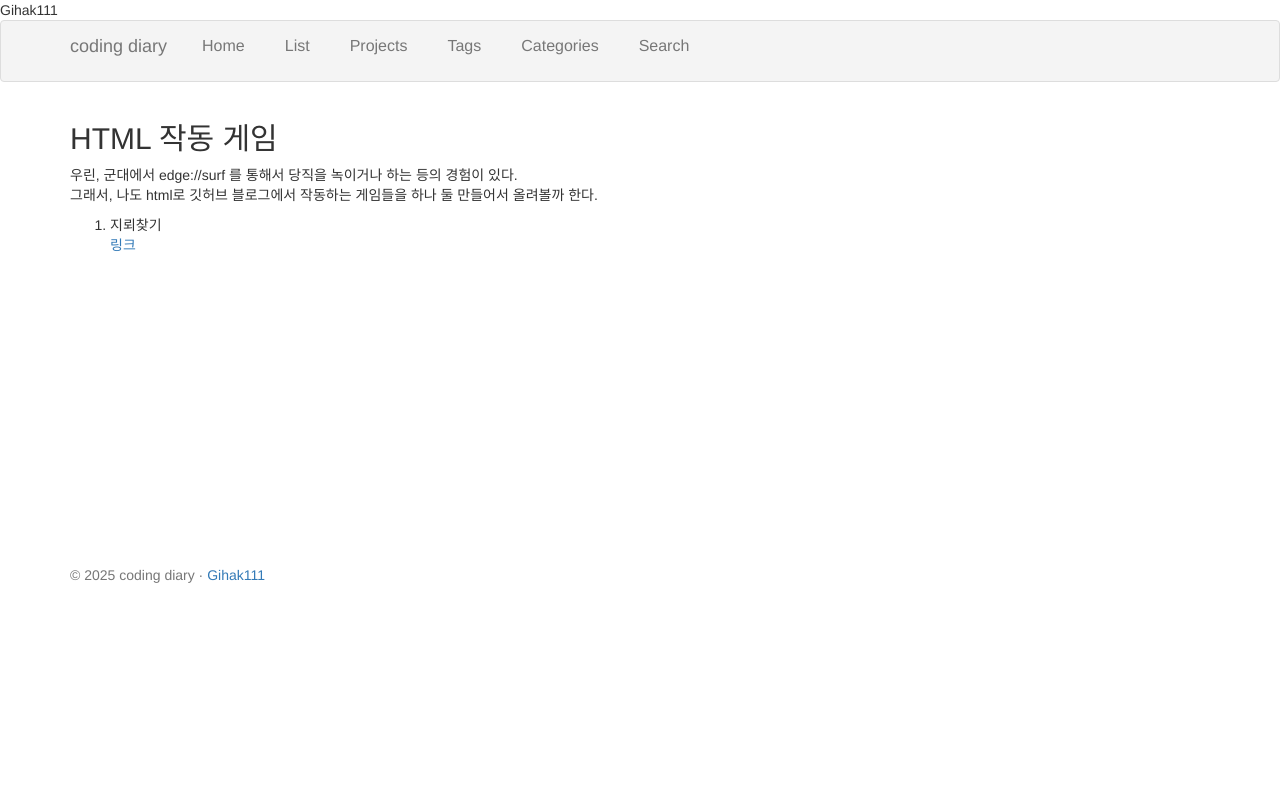
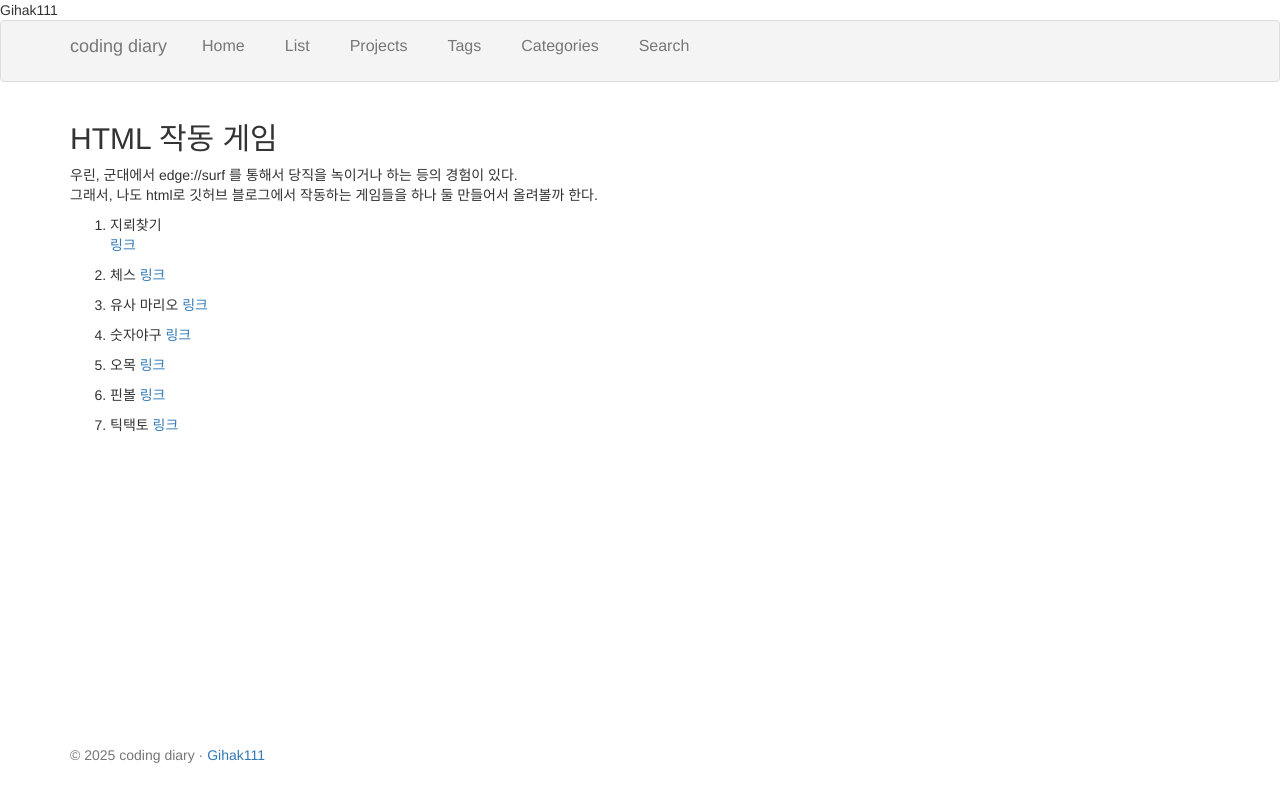
Before and after one commit to Gihak111/Gihak111.github.io, a Jekyll site: the page built from _posts/2025-04-16-Game_List_upload.md, in a window 1280 px wide. Shown: the top 802 px of the page. Built offline with Jekyll 4.4.1, drawn with Linux system fonts in a browser that asks for light colours.

Commit message:
Update 2025-04-16-Game_List_upload.md

```diff
--- a/_posts/2025-04-16-Game_List_upload.md
+++ b/_posts/2025-04-16-Game_List_upload.md
@@ -15,3 +15,21 @@ sidebar:
 
 1. 지뢰찾기
 [링크](https://gihak111.github.io/game/MineSweeper.html)
+
+2. 체스
+[링크](https://gihak111.github.io/game/chess.html)
+
+3. 유사 마리오
+[링크](https://gihak111.github.io/game/mario2d.html)
+
+4. 숫자야구
+[링크](https://gihak111.github.io/game/number_baseboll.html)
+
+5. 오목
+[링크](https://gihak111.github.io/game/omok.html)
+
+6. 핀볼
+[링크](https://gihak111.github.io/game/pinball.html)
+
+7. 틱택토
+[링크](https://gihak111.github.io/game/tictactoe.html)
```
